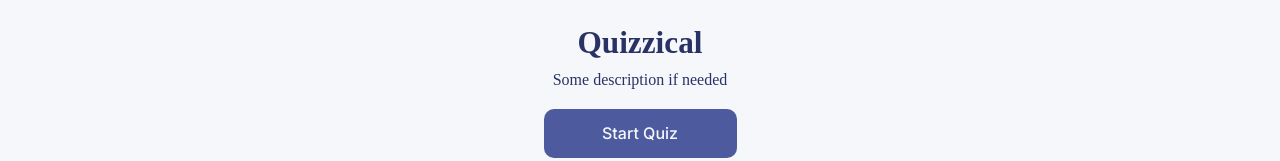
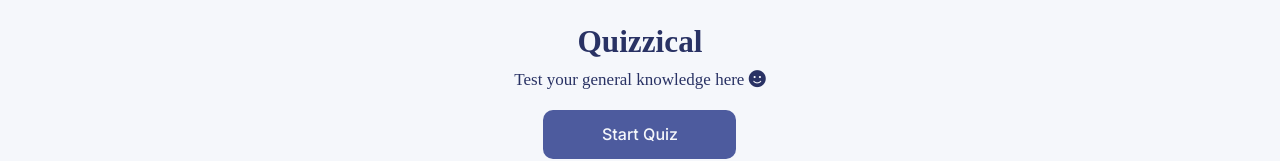
Before and after one commit to masmahmoodi/Quizzical, a React (Vite) app: page / in a window 1280 px wide. Shown: the part 309-470 px from the top of the page. Built offline with nearby package versions, Linux system fonts and the light colour scheme.

Commit message:
add emoji

```diff
--- a/index.html
+++ b/index.html
@@ -5,6 +5,8 @@
     <link rel="icon" type="image/svg+xml" href="/vite.svg" />
     <meta name="viewport" content="width=device-width, initial-scale=1.0" />
     <title>Game</title>
+    <link rel="stylesheet" href="https://cdnjs.cloudflare.com/ajax/libs/font-awesome/6.5.2/css/all.min.css" integrity="sha512-SnH5WK+bZxgPHs44uWIX+LLJAJ9/2PkPKZ5QiAj6Ta86w+fsb2TkcmfRyVX3pBnMFcV7oQPJkl9QevSCWr3W6A=="
+    crossorigin="anonymous" referrerpolicy="no-referrer" />
     <link rel="preconnect" href="https://fonts.googleapis.com">
     <link rel="preconnect" href="https://fonts.gstatic.com" crossorigin>
     <link href="https://fonts.googleapis.com/css2?family=Inter:wght@100..900&display=swap"
--- a/src/components/starter.jsx
+++ b/src/components/starter.jsx
@@ -18,7 +18,7 @@ export default function Starter(props) {
           <div className="blob-top"></div>
           <div className="starter">
             <h1>Quizzical</h1>
-            <p>Some description if needed</p>
+            <p>Test your general knowledge here  <i class="fa-solid fa-face-smile"></i></p>
             <button className="start-btn" onClick={handleClick}>
               Start Quiz
             </button>
--- a/styles.css
+++ b/styles.css
@@ -114,7 +114,7 @@ form {
 }
 
 .starter p {
-    font-size: 16px;
+    font-size: 17px;
     font-weight: 400;
     margin-top: 10px;
     margin-bottom: 20px;
@@ -128,6 +128,9 @@ button {
     border-radius: 10px;
     z-index: 2;
 }
+
+
+
 
 .start-btn {
     font-size: 16px;
```
